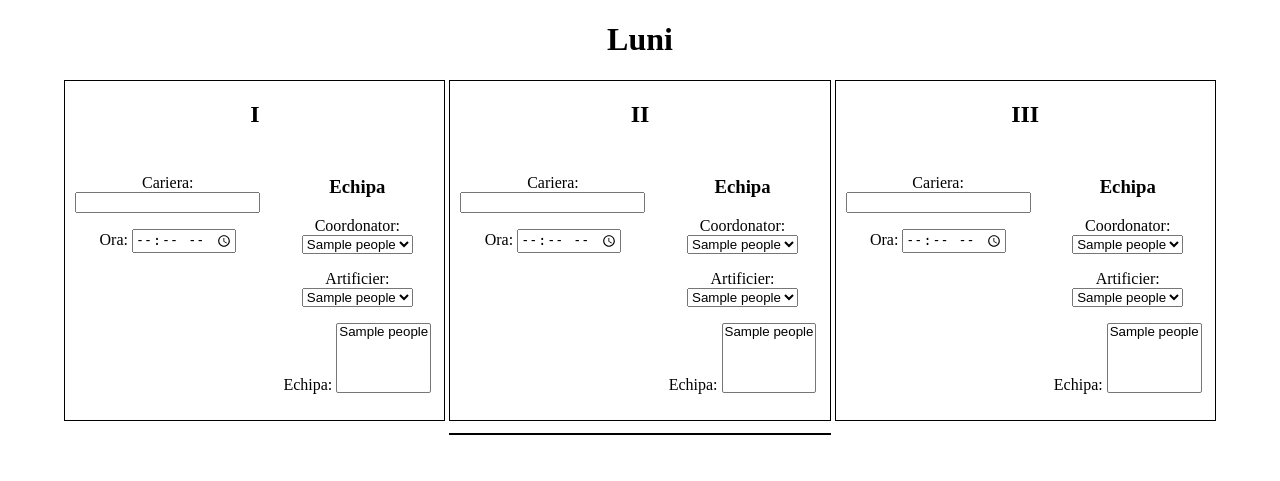
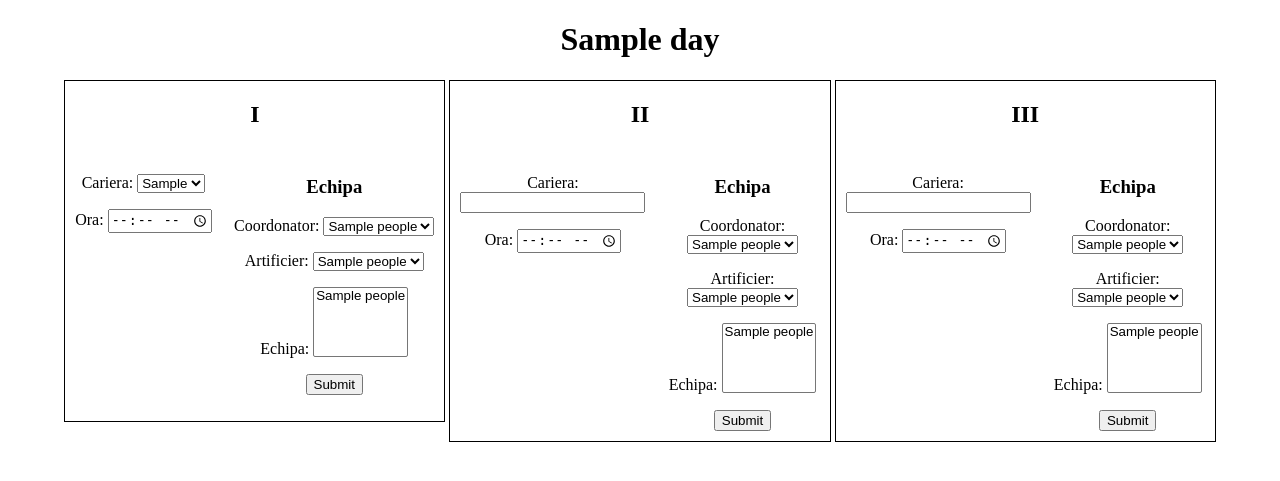
Before and after one commit to URazvanMihai/explomin, a Django app: template explomin1/templates/explomin1/index.html in a window 1280 px wide. Shown: the top 481 px of the page. Run offline with Django 4.2, Linux system fonts and the light colour scheme; tables that the repository leaves empty hold one stand-in row (values such as "Sample post"); the template is opened without the code that fills it: values that come from a table or form of the project are taken from there, most other values are stand-ins (such as "Sample title", 1, 10 or a date in 2020).

Commit message:
Ultima Versiune

```diff
--- a/explomin/settings.py
+++ b/explomin/settings.py
@@ -40,6 +40,7 @@ ALLOWED_HOSTS = []
 
 INSTALLED_APPS = [
     'explomin1',
+    'livereload',
 
     'django.contrib.admin',
     'django.contrib.auth',
@@ -50,6 +51,7 @@ INSTALLED_APPS = [
 ]
 
 MIDDLEWARE = [
+    'livereload.middleware.LiveReloadScript',
     'django.middleware.security.SecurityMiddleware',
     'django.contrib.sessions.middleware.SessionMiddleware',
     'django.middleware.common.CommonMiddleware',
--- a/explomin1/templates/explomin1/index.html
+++ b/explomin1/templates/explomin1/index.html
@@ -11,69 +11,25 @@
 
 
 <body>
-    <!--
-    <table>
-        <tr>
 
-            <th>Luni</th>
-            <th>Marti</th>
-            <th>Miercuri</th>
-            <th>Joi</th>
-            <th>Vineri</th>
+    {% for x in days %}
+    <div class="container">
+        <h1>{{x}}</h1>
+        <div class="puscare">
 
-        </tr>
-
-
-        <tr>
-
-            <td>
-                <select name="name" id="id">
-
-                    {% for x in peoples %}
-
-                    <option value={{x.name}}>{{x.name}}</option>
-
-                    {% endfor %}
-
-                </select>
-
-
-            </td>
-
-
-        </tr>
-        <tr>
-
-            <td>
-                <select name="name" id="id">
-
-                    {% for x in peoples %}
-
-                    <option value={{x.name}}>{{x.name}}</option>
-
-                    {% endfor %}
-
-                </select>
-
-
-            </td>
-
-
-        </tr>
-
-
-    </table> -->
-
-    <!-- ---------------------------------------------------------------------------- -->
-
-    <div class="container">
-        <h1>Luni</h1>
-        <div class="puscare">
             <h2>  I </h2>
             <div class="informatii-generale">
                 <div class="detalii">
                     <p><label for="browser">Cariera:
-                        <input list="browser" name="browser" id="browser"></label></p>
+                        <select name="location" id="id">
+
+                            {% for x in locations %}
+
+                            <option value={{x.location}}>{{x.location}}</option>
+
+                            {% endfor %}
+
+                        </select></p>
                     <p><label for="browser">Ora:
                         <input input type="time"></label></p>
                 </div>
@@ -103,7 +59,7 @@
 
                             </select></p>
                     <p><label for="browser">Echipa:
-                        <select name="name" id="id"multiple>
+                        <select name="name" id="id" multiple>
                             {% for x in peoples %}
 
                             <option value={{x.name}} >{{x.name}}</option>
@@ -111,7 +67,8 @@
                             {% endfor %}
 
                         </select></p>
-
+                        <input type = "submit" value = "Submit">
+                    </label></p>
                 </div>
             </div>
         </div>
@@ -151,7 +108,7 @@
 
                             </select></p>
                     <p><label for="browser">Echipa:
-                        <select name="name" id="id"multiple>
+                        <select name="name" id="id" multiple>
                             {% for x in peoples %}
 
                             <option value={{x.name}} >{{x.name}}</option>
@@ -159,6 +116,8 @@
                             {% endfor %}
 
                         </select></p>
+                        <input type = "submit" value = "Submit">
+
 
                 </div>
             </div>
@@ -189,6 +148,10 @@
 
                         </select></p>
 
+
+
+
+
                         <p><label for="browser">Artificier:
                             <select name="name" id="id">
 
@@ -199,20 +162,25 @@
                                 {% endfor %}
 
                             </select></p>
+
+
+
                     <p><label for="browser">Echipa:
-                        <select name="name" id="id"multiple>
+                        <select name="name" id="id" multiple>
                             {% for x in peoples %}
 
-                            <option value={{x.name}} >{{x.name}}</option>
+                            <option value="{{x.name}}" >{{x.name}}</option>
 
                             {% endfor %}
 
                         </select></p>
+                        <input type = "submit" value = "Submit">
 
                 </div>
             </div>
         </div>
-        <div class="puscare">
+    </div>
+        {% endfor %}
 </body>
 
 
```
Also changed, not shown: explomin1/views.py (+6 -13 lines), explomin1/migrations/0001_initial.py.
